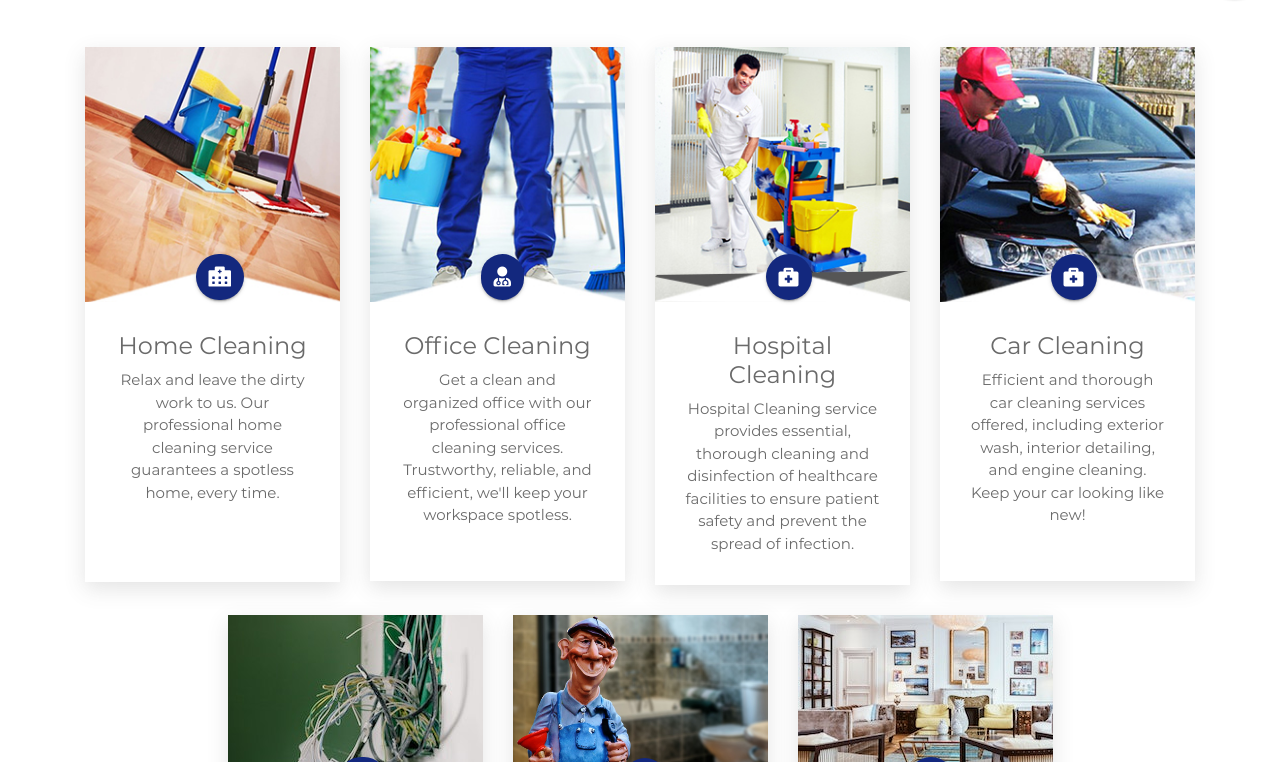
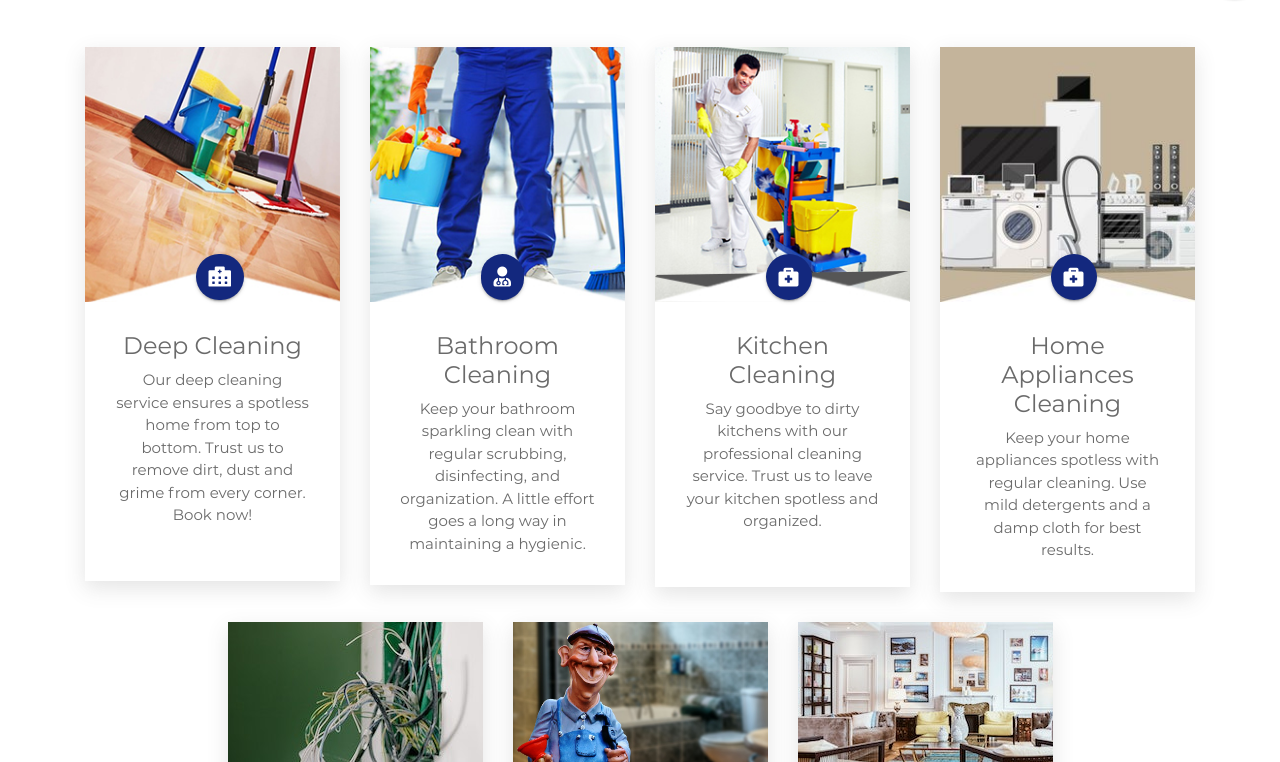
Before and after one commit to abhi7745/kalista-bangalore, a plain HTML site: page index.html in a window 1280 px wide. Shown: the part 793-1555 px from the top of the page. Drawn offline with Linux system fonts and the light colour scheme; a script that the page names is missing.

Commit message:
services updated in home page

```diff
--- a/index.html
+++ b/index.html
@@ -108,9 +108,9 @@
                        <img src="assets/images/services/clean1.jpg" alt="">
                        <div class="bn-dgt">
                         <i class="fas fa-hospital-alt"></i>
-                        <h5>Home Cleaning</h5>
-                        <p>Relax and leave the dirty work to us. Our professional home cleaning service guarantees a spotless home, every time.</p>
-                        <br><br>
+                        <h5>Deep Cleaning</h5>
+                        <p>Our deep cleaning service ensures a spotless home from top to bottom. Trust us to remove dirt, dust and grime from every corner. Book now!</p>
+                        <br>
                         </div>
                     </div>
                 </div>
@@ -120,9 +120,8 @@
                        <img src="assets/images/services/clean2.jpg" alt="">
                        <div class="bn-dgt">
                         <i class="fas fa-user-md"></i>
-                        <h5>Office Cleaning</h5>
-                        <p>Get a clean and organized office with our professional office cleaning services. Trustworthy, reliable, and efficient, we'll keep your workspace spotless.</p>
-                        <br>
+                        <h5>Bathroom Cleaning</h5>
+                        <p>Keep your bathroom sparkling clean with regular scrubbing, disinfecting, and organization. A little effort goes a long way in maintaining a hygienic.</p>
                     </div>
                     </div>
                 </div>
@@ -132,19 +131,19 @@
                        <img src="assets/images/services/clean3.jpg" alt="">
                        <div class="bn-dgt">
                         <i class="fas fa-briefcase-medical"></i>
-                        <h5>Hospital Cleaning</h5>
-                        <p>Hospital Cleaning service provides essential, thorough cleaning and disinfection of healthcare facilities to ensure patient safety and prevent the spread of infection.</p>
+                        <h5>Kitchen Cleaning</h5>
+                        <p>Say goodbye to dirty kitchens with our professional cleaning service. Trust us to leave your kitchen spotless and organized.</p>
+                        <br>
                         </div>
                     </div>
                 </div>
                   <div class="col-md-3 col-sm-6">
                     <div class="single-feature">
-                       <img src="assets/images/services/clean4.jpg" alt="">
+                       <img src="assets/images/services/home_appliances.jpg" alt="">
                        <div class="bn-dgt">
                             <i class="fas fa-briefcase-medical"></i>
-                            <h5>Car Cleaning</h5>
-                            <p>Efficient and thorough car cleaning services offered, including exterior wash, interior detailing, and engine cleaning. Keep your car looking like new!</p>
-                            <br>
+                            <h5>Home Appliances Cleaning</h5>
+                            <p>Keep your home appliances spotless with regular cleaning. Use mild detergents and a damp cloth for best results.</p>
                          </div>
                     </div>
                 </div>
```
Also changed, not shown: assets/images/services/home_appliances.jpg (added).
